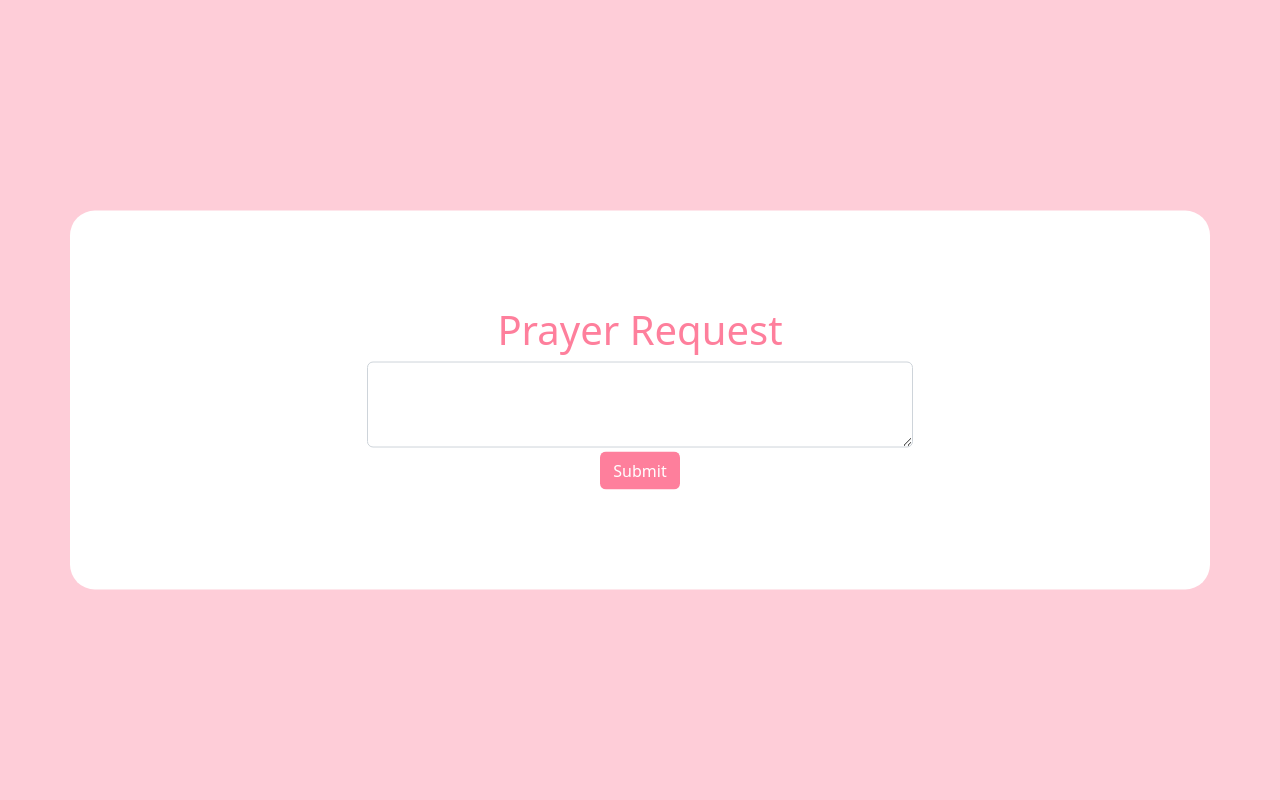
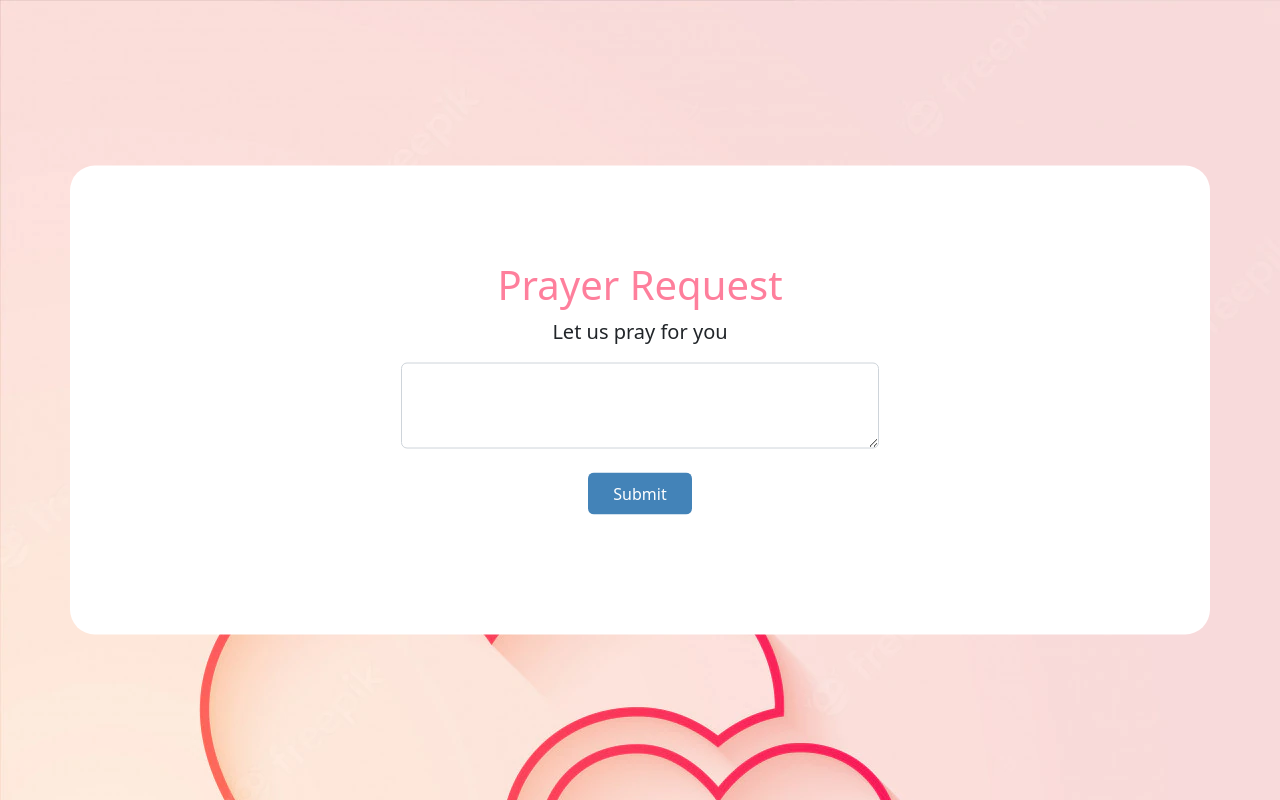
Before and after one commit to xleander/Prayer-Request, a website: page index.html in a window 1280 px wide. Drawn offline with nearby package versions, Linux system fonts and the light colour scheme.

Commit message:
huge update nih le

```diff
--- a/index.html
+++ b/index.html
@@ -1,28 +1,34 @@
 <!DOCTYPE html>
 <html lang="en">
+
 <head>
   <meta charset="utf-8" />
   <meta name="viewport" content="width=device-width, initial-scale=1" />
   <title>Prayer Request</title>
-    <link href="https://cdn.jsdelivr.net/npm/bootstrap@5.2.1/dist/css/bootstrap.min.css" rel="stylesheet" integrity="sha384-iYQeCzEYFbKjA/T2uDLTpkwGzCiq6soy8tYaI1GyVh/UjpbCx/TYkiZhlZB6+fzT" crossorigin="anonymous" />
+  <link href="https://cdn.jsdelivr.net/npm/bootstrap@5.2.1/dist/css/bootstrap.min.css" rel="stylesheet"
+    integrity="sha384-iYQeCzEYFbKjA/T2uDLTpkwGzCiq6soy8tYaI1GyVh/UjpbCx/TYkiZhlZB6+fzT" crossorigin="anonymous" />
   <link rel="stylesheet" href="style.css" />
   <title>Prayer Request</title>
 </head>
+
 <body>
-    <div class="container align-middle position-absolute top-50 start-50 translate-middle">
-      <h1 style="color:#FE7F9C;">Prayer Request</h1>
-      <div class="row justify-content-center">
-        <div class="col-md-6">
-          <div class="alert alert-success alert-dismissible fade show d-none my-alert" role="alert">
+  <div class="alert alert-success alert-dismissible fade show d-none my-alert items-center" role="alert">
     <strong>Terima Kasih!</strong> Permohonan doa anda sudah kami terima.
     <button type="button" class="btn-close" data-bs-dismiss="alert" aria-label="Close"></button>
   </div>
+  <div class="container align-middle position-absolute top-50 start-50 px-2 translate-middle">
+    <h1 style="color:#FE7F9C; font-size: 40px;">Prayer Request</h1>
+    <p style="font-size: 20px; font-weight: 400;">Let us pray for you</p>
+    <div class="row justify-content-center">
+      <div class="col-md-6 px-5">
         <form name="submit-to-google-sheet">
-            <div class="mb-1">
+          <div class="mb-1 border-2 border-black">
             <textarea class="form-control" id="pesan" rows="3" name="doa"></textarea>
           </div>
-            <button type="submit" class="btn btn-kirim text-white" style="background-color: #FE7F9C">Submit</button>
-            <button class="btn btn-loading d-none text-white" style="background-color: #444" type="button" disabled>
+          <button type="submit" class="btn btn-kirim text-white py-2 px-4"
+            style="background-color: #4383b8; margin: 20px;">Submit</button>
+          <button class="btn btn-loading d-none text-white" style="background-color: #4383b8; margin: 20px;"
+            type="button" disabled>
             <span class="spinner-border spinner-border-sm" role="status" aria-hidden="true"></span>
             Loading...
           </button>
@@ -30,7 +36,9 @@
       </div>
     </div>
   </div>
-    <script src="https://cdn.jsdelivr.net/npm/bootstrap@5.2.1/dist/js/bootstrap.bundle.min.js" integrity="sha384-u1OknCvxWvY5kfmNBILK2hRnQC3Pr17a+RTT6rIHI7NnikvbZlHgTPOOmMi466C8" crossorigin="anonymous"></script>
+  <script src="https://cdn.jsdelivr.net/npm/bootstrap@5.2.1/dist/js/bootstrap.bundle.min.js"
+    integrity="sha384-u1OknCvxWvY5kfmNBILK2hRnQC3Pr17a+RTT6rIHI7NnikvbZlHgTPOOmMi466C8"
+    crossorigin="anonymous"></script>
   <script>
     const scriptURL = "https://script.google.com/macros/s/AKfycbyMHCd5dYZfpLQPmiXUI4GFnenJ1PvHzCNuYFHlRc71XismAGBqETccsRO641PPgChRjw/exec";
     const form = document.forms["submit-to-google-sheet"];
@@ -58,4 +66,5 @@
     });
   </script>
 </body>
+
 </html>
--- /dev/null
+++ b/package.json
@@ -0,0 +1,5 @@
+{
+  "devDependencies": {
+    "tailwindcss": "^3.1.8"
+  }
+}
--- a/style.css
+++ b/style.css
@@ -1,5 +1,6 @@
 body {
-  background-color: #fecdd8;
+  background-image: url("img/loveWallpaper.webp");
+  object-fit: cover;
 }
 .container {
   text-align: center;
```
Also changed, not shown: tailwind.config.js (added, +8 -0 lines), img/loveWallpaper.webp (added), 1 other file. Lines whose indentation alone changed are shown as unchanged.
